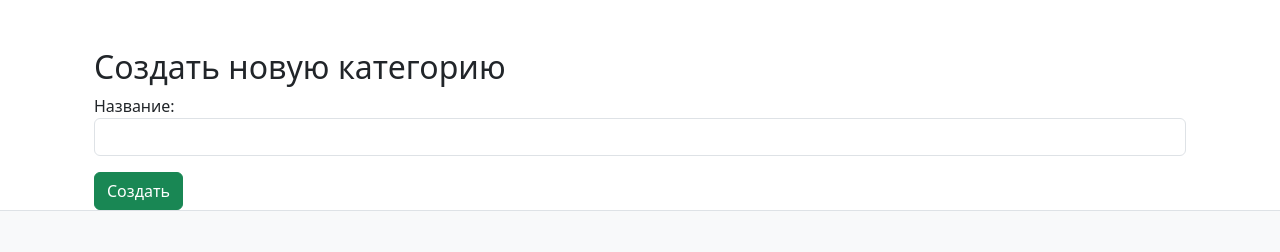
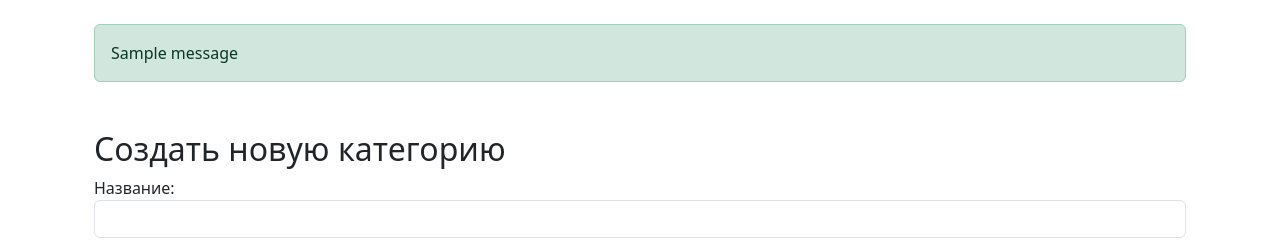
Before and after one commit to Alexmailru195/diplom, a Django app: page /products/categories/create/ in a window 1280 px wide. Shown: the part 56-308 px from the top of the page. Run offline with Django 5.2, Linux system fonts and the light colour scheme; tables that the repository leaves empty hold one stand-in row (values such as "Sample post"); one stand-in notice (Sample message) is shown.

Commit message:
Всё поправил

```diff
--- a/products/views.py
+++ b/products/views.py
@@ -1,4 +1,5 @@
 # products/views.py
+from django.contrib import messages
 from django.core.paginator import Paginator, PageNotAnInteger, EmptyPage
 from django.db.models import Sum
 from django.shortcuts import render, get_object_or_404, redirect
@@ -96,7 +97,10 @@ def create_category(request):
         form = CategoryForm(request.POST)
         if form.is_valid():
             form.save()
-            return redirect('products:category_list')
+            messages.success(request, "Категория успешно создана!")
+            return redirect('products:create_category')
+        else:
+            messages.error(request, "Пожалуйста, исправьте ошибки в форме.")
     else:
         form = CategoryForm()
 
--- a/templates/products/create_category.html
+++ b/templates/products/create_category.html
@@ -1,10 +1,19 @@
 {% extends "base.html" %}
 {% block title %}Создать категорию{% endblock %}
 {% block content %}
+{% if messages %}
+<div class="container mt-3">
+    {% for message in messages %}
+    <div class="alert alert-{{ message.tags }}" role="alert">
+        {{ message }}
+    </div>
+    {% endfor %}
+</div>
+{% endif %}
 <div class="container mt-5">
     <h2>Создать новую категорию</h2>
 
-    <form method="post">
+    <form action="{% url 'products:create_category' %}" method="post">
         {% csrf_token %}
         {{ form.as_p }}
         <button type="submit" class="btn btn-success">Создать</button>
```
